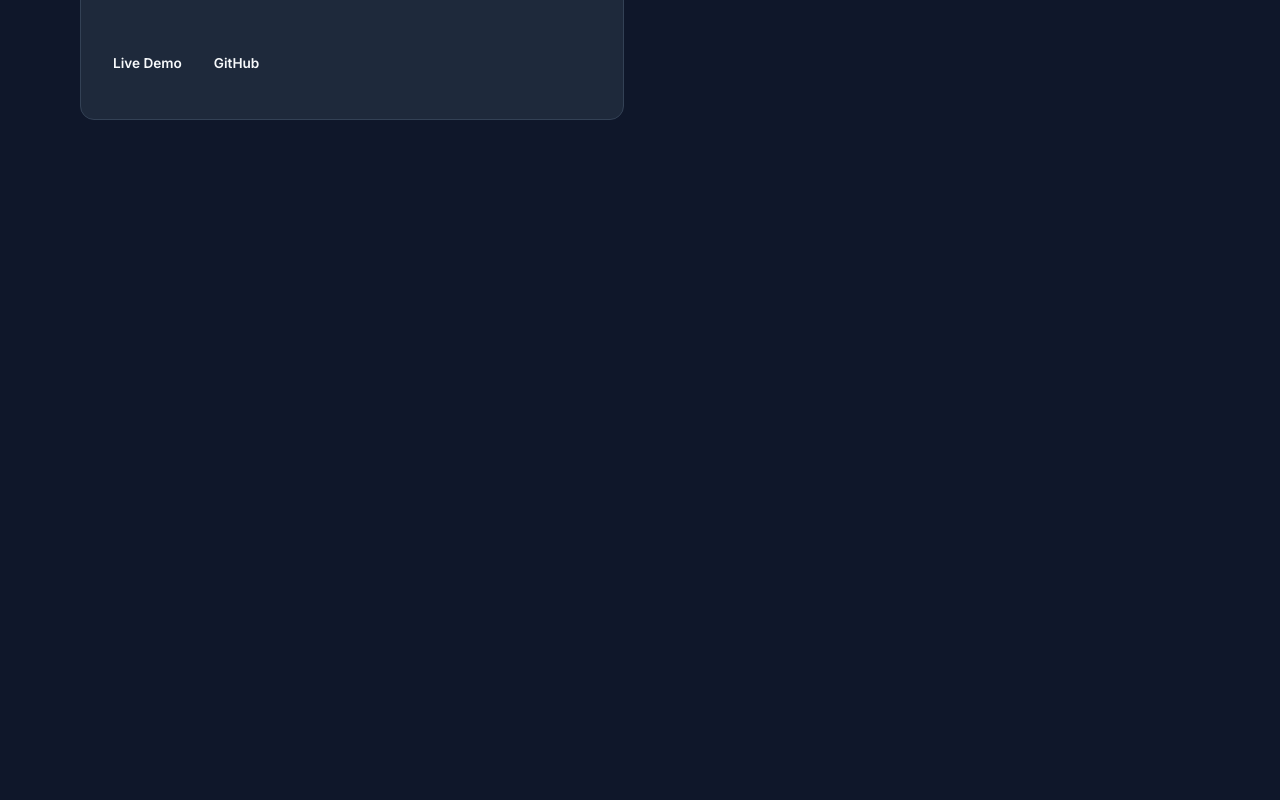
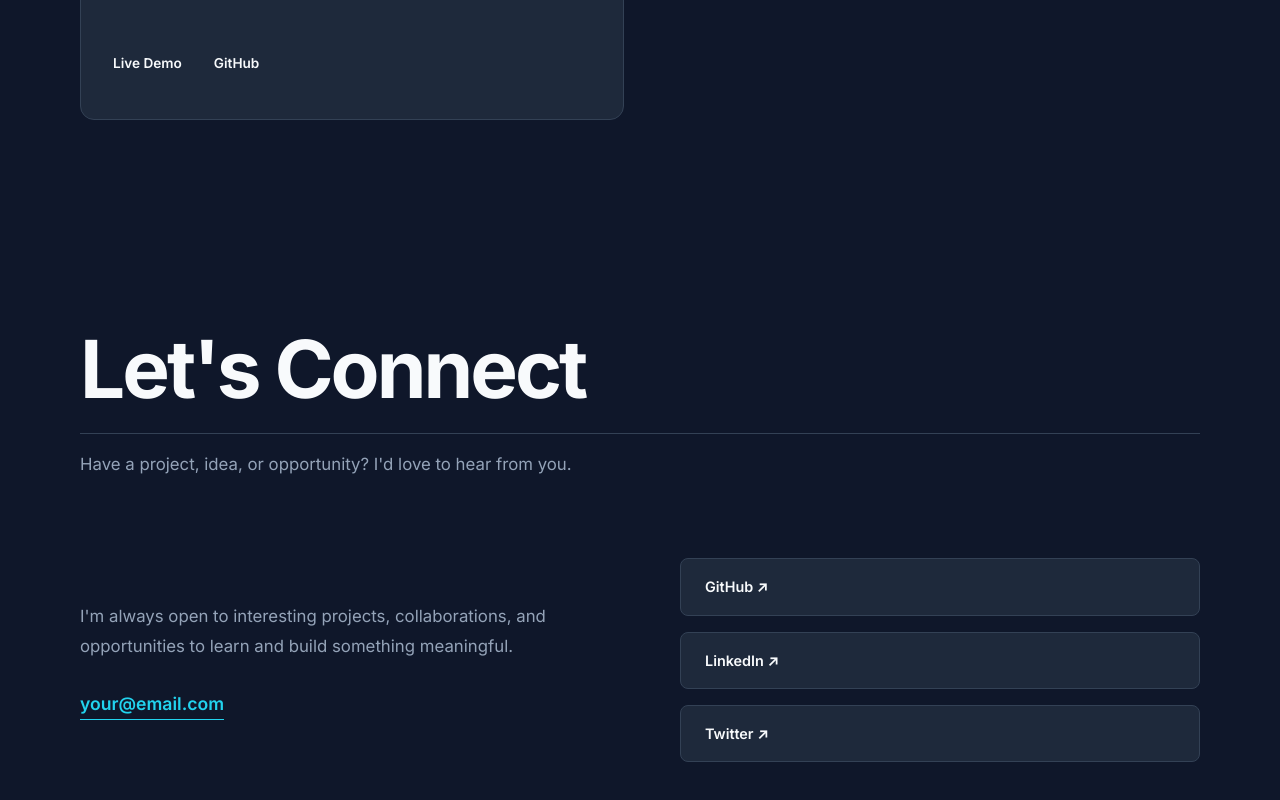
Before and after one commit to Lord-of-Chemistry/DevProfile, a React (Vite) app: page / in a window 1280 px wide. Shown: the part 3910-4710 px from the top of the page. Before the commit the page ends 4130 px from the top, so only its background shows below. Built offline with nearby package versions, Linux system fonts and the light colour scheme.

Commit message:
Added Contact.jsx

```diff
--- a/src/App.css
+++ b/src/App.css
@@ -531,6 +531,76 @@ nav {
   color: var(--accent);
 }
 
+.contact {
+  min-height: 80vh;
+  max-width: 1200px;
+  margin: 0 auto;
+  padding: 100px 40px;
+}
+.contact h1 {
+  font-size: clamp(3rem, 8vw, 5rem);
+  letter-spacing: -3px;
+  color: var(--text-primary);
+  margin-bottom: 1rem;
+  padding-bottom: 1rem;
+  border-bottom: 1px solid var(--border);
+}
+.contact-content {
+  margin-top: 5rem;
+  display: grid;
+  grid-template-columns: 1fr 1fr;
+  gap: 5rem;
+  align-items: center;
+}
+.contact-text p {
+  max-width: 500px;
+  color: var(--text-secondary);
+  font-size: 1.05rem;
+  line-height: 1.8;
+  margin-bottom: 2rem;
+}
+.contact-email {
+  display: inline-block;
+  color: var(--accent);
+  font-size: 1.1rem;
+  font-weight: 600;
+  border-bottom: 1px solid var(--accent);
+  padding-bottom: 5px;
+  transition:
+    color 0.2s ease,
+    border-color 0.2s ease;
+}
+.contact-email:hover {
+  color: var(--accent-hover);
+  border-color: var(--accent-hover);
+}
+.contact-links {
+  display: flex;
+  flex-direction: column;
+  gap: 1rem;
+}
+.contact-links a {
+  display: flex;
+  align-items: center;
+  justify-content: space-between;
+  padding: 1.2rem 1.5rem;
+  border: 1px solid var(--border);
+  border-radius: 8px;
+  background: var(--card);
+  color: var(--text-primary);
+  font-size: 0.9rem;
+  font-weight: 600;
+  transition:
+    transform 0.2s ease,
+    border-color 0.2s ease,
+    color 0.2s ease;
+}
+.contact-links a:hover {
+  transform: translateX(6px);
+  border-color: var(--accent);
+  color: var(--accent);
+}
+
 @media (max-width: 768px) {
   nav {
     padding: 20px 24px;
@@ -666,4 +736,16 @@ nav {
     gap: 1.5rem;
     margin-top: 3rem;
   }
+
+  .contact {
+    padding: 80px 24px;
+  }
+  .contact h1 {
+    font-size: clamp(3rem, 15vw, 5rem);
+  }
+  .contact-content {
+    margin-top: 3rem;
+    grid-template-columns: 1fr;
+    gap: 3rem;
+  }
 }
--- a/src/App.jsx
+++ b/src/App.jsx
@@ -3,7 +3,8 @@ import Nav from "./Nav.jsx";
 import Home from "./Home.jsx";
 import About from "./About.jsx";
 import Skill from "./Skill.jsx";
-import Projects from "./Projects.jsx"
+import Projects from "./Projects.jsx";
+import Contact from "./Contact.jsx";
 
 function App() {
   return (
@@ -13,6 +14,7 @@ function App() {
       <About />
       <Skill />
       <Projects />
+      <Contact />
     </main>
   );
 }
--- /dev/null
+++ b/src/Contact.jsx
@@ -0,0 +1,38 @@
+import "./App.css";
+
+function Contact() {
+  return (
+    <section className="contact" id="contact">
+      <h1>Let's Connect</h1>
+      <p className="section-intro">
+        Have a project, idea, or opportunity? I'd love to hear from you.
+      </p>
+
+      <div className="contact-content">
+        <div className="contact-text">
+          <p>
+            I'm always open to interesting projects, collaborations, and
+            opportunities to learn and build something meaningful.
+          </p>
+          <a className="contact-email" href="mailto:your@email.com">
+            your@email.com
+          </a>
+        </div>
+
+        <div className="contact-links">
+          <a href="#" target="_blank" rel="noreferrer">
+            GitHub ↗
+          </a>
+          <a href="#" target="_blank" rel="noreferrer">
+            LinkedIn ↗
+          </a>
+          <a href="#" target="_blank" rel="noreferrer">
+            Twitter ↗
+          </a>
+        </div>
+      </div>
+    </section>
+  );
+}
+
+export default Contact;
```
